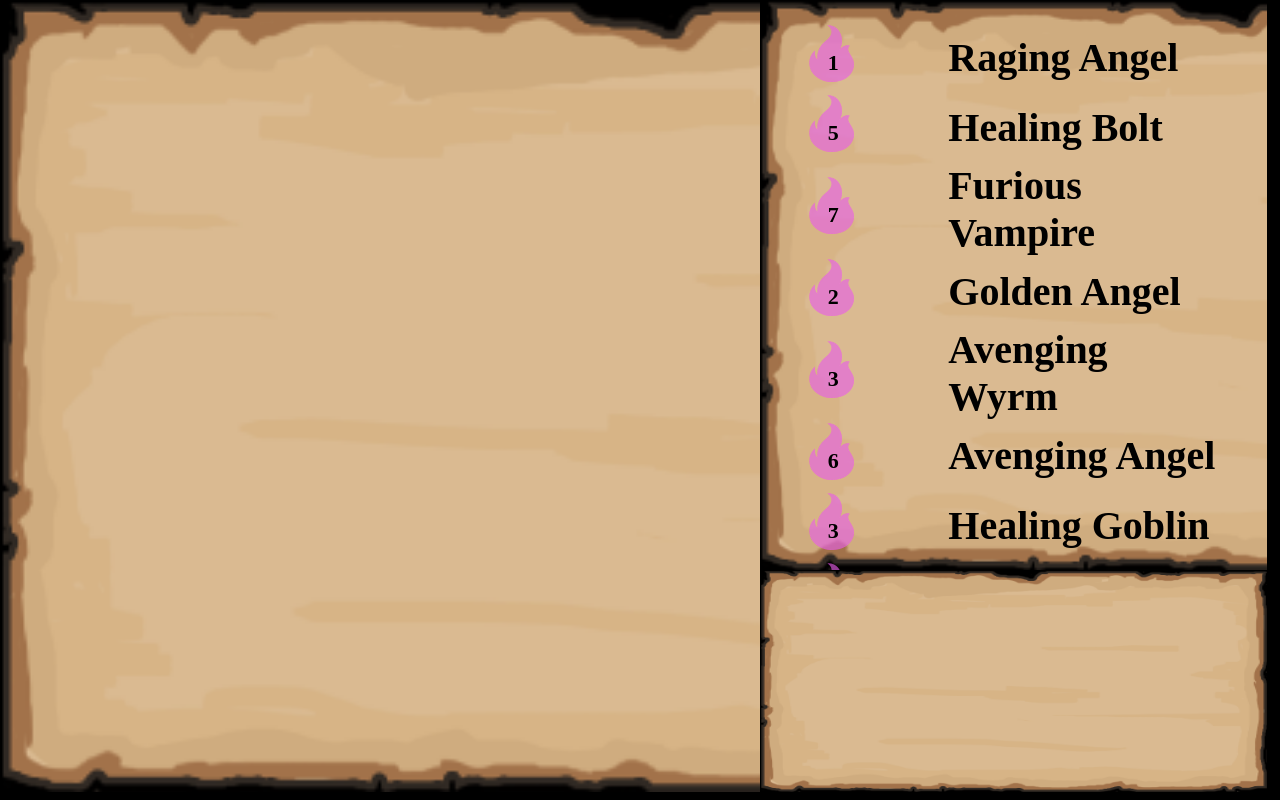
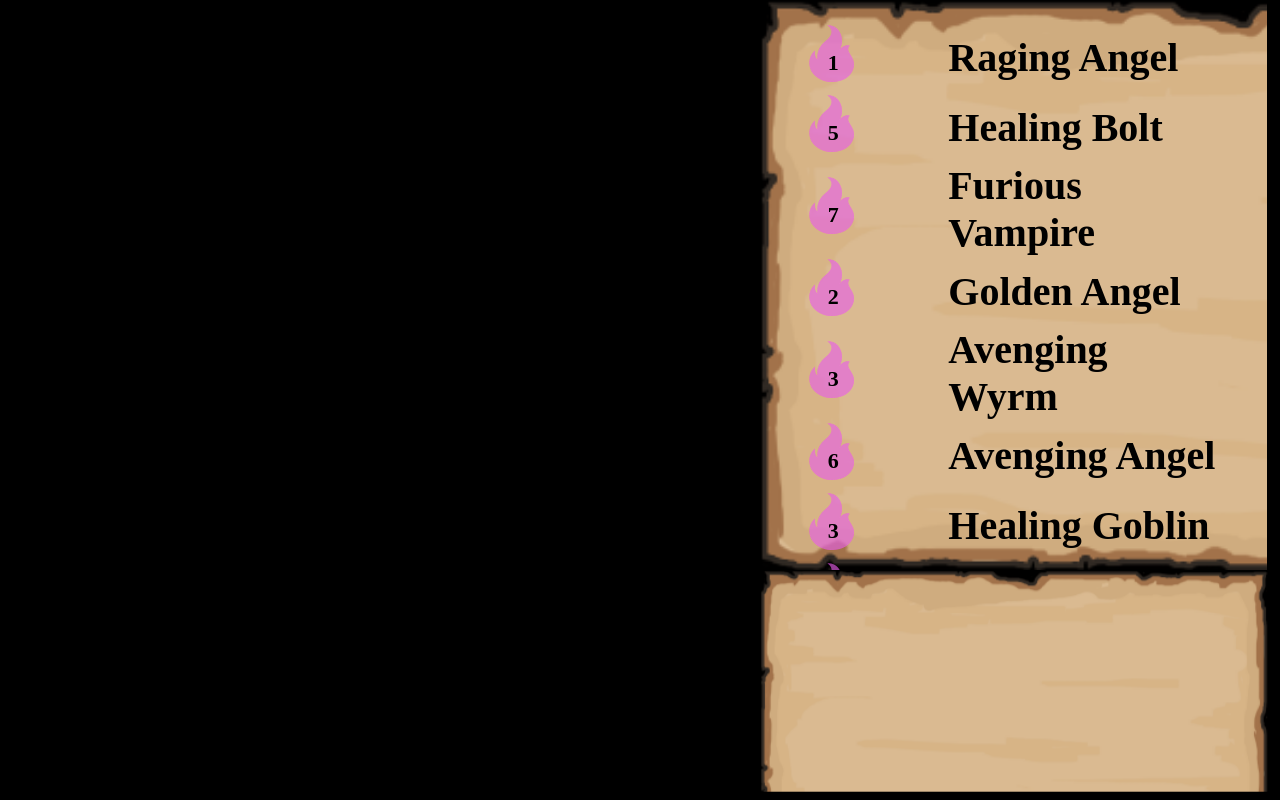
Before and after one commit to senpai-academy/deckbuilder-kata, a React (Create React App) app: page / in a window 1280 px wide. Built offline with nearby package versions, Linux system fonts and the light colour scheme; a web font is replaced by a local one.

Commit message:
grilla puta

```diff
--- a/src/App.css
+++ b/src/App.css
@@ -11,6 +11,7 @@
   height: 99vh;
   background-color: black;
 }
+
 .mana{
   filter:opacity(0.4) drop-shadow(0px 0px 0px rgb(73, 1, 73)) contrast(75%) brightness(85%) saturate(8);
 
@@ -128,6 +129,8 @@
 
 .deckInfo{
   grid-area: icons;
+  background-image: url("../public/Sprites/Panels/Panel.png");
+  background-size: cover;
 }
 .fondoDeck{
   width: -webkit-fill-available;
@@ -137,3 +140,11 @@
   width: -webkit-fill-available;
   height: -webkit-fill-available;
 }
+
+.white{
+  color: white;
+}
+
+.grid{
+  display: flex;
+}
--- a/src/App.js
+++ b/src/App.js
@@ -13,6 +13,8 @@
   const [cardList, setCardList] = useState([])
   const [cardToShow, setCardToShow] = useState(null)
   const [getCard, setGetCard] = useState([])
+  //const [aux, setAux] = useState([])
+
   /*const [cardsInDeck, setCardsInDeck] = useState([])*/
 
   /*console.log(getCard)*/
@@ -31,13 +33,24 @@
         setCardList(cards)
       },[])
 
+    /*useEffect(()=>{
+      cont++
+      console.log(cont)
+    },[getCard])*/
+
     function addToDeck(card){
-      let aux = []
-      aux.push(card)
-      setGetCard(...getCard, aux)
+      //setAux([...aux, card])
+      setGetCard([...getCard, card])
+      console.log(getCard)
+      setCardToShow(null)
+      deleteCardFromBank(card)
     }
 
-    console.log(getCard)
+    function deleteCardFromBank(card){
+      let reducedList = []
+      reducedList = cardList.filter(element => element != card)
+      setCardList(reducedList)
+    }
 
 
   return (
@@ -56,14 +69,12 @@
         }
       </div>
 
-      <div className='deck'>
         <DeckGrid
         cardsInDeck={getCard}
         />
-      </div>
 
       <div className='deckInfo'>
-        <img className='fondoInfo' src={"Sprites/Panels/panel.png"}></img>
+
       </div>
 
     </body>
--- a/src/COMPONENTS/DeckGrid/DeckCard.jsx
+++ b/src/COMPONENTS/DeckGrid/DeckCard.jsx
@@ -2,10 +2,9 @@
 
 const DeckCard = (props)=>{
     return(
-        <div className="modal">
-            <div className="titleContainer">
-                <img className="imgTitle" src={"Sprites/Panels/Title.png"}/>
-                <span className="textTitle">{props.card.name}</span>
+        <div>
+            <div>
+                <span className="white">{props.card.name}</span>
             </div>
 
         </div>
--- a/src/COMPONENTS/DeckGrid/DeckGrid.jsx
+++ b/src/COMPONENTS/DeckGrid/DeckGrid.jsx
@@ -3,7 +3,7 @@
 
 const DeckGrid = (props)=>{
     return(
-        <div>
+        <div className="grid">
             {
                 props.cardsInDeck.map((card, key) =>
                     <DeckCard
```
